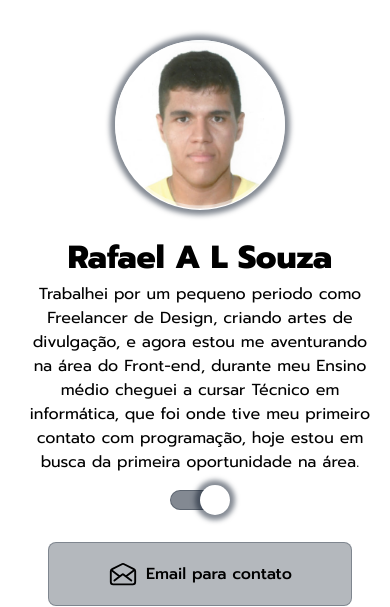
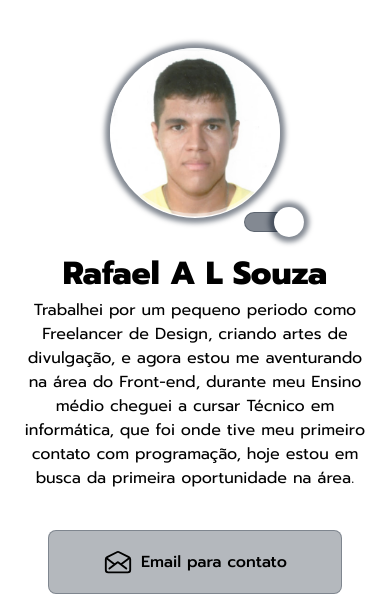
Before and after one commit to faellira/bio-links, a website: page index.html in a window 390 px wide. Shown: the top 607 px of the page. Drawn offline with nearby package versions, Linux system fonts and the light colour scheme.

Commit message:
add animation and position button and responsive settings

```diff
--- a/index.html
+++ b/index.html
@@ -1,29 +1,39 @@
 <!DOCTYPE html>
 <html lang="pt-br" class="light-mode">
+
 <head>
     <link rel="preconnect" href="https://fonts.googleapis.com">
     <link rel="preconnect" href="https://fonts.gstatic.com" crossorigin>
-<link href="https://fonts.googleapis.com/css2?family=Montserrat:wght@800&family=Prompt:wght@400;500;800&display=swap" rel="stylesheet">
+    <link
+        href="https://fonts.googleapis.com/css2?family=Montserrat:wght@800&family=Prompt:wght@400;500;800&display=swap"
+        rel="stylesheet">
     <meta charset="UTF-8">
     <meta name="viewport" content="width=device-width, initial-scale=1.0">
     <title>Bio - Perfil</title>
     <link rel="stylesheet" href="./style.css">
 </head>
+
 <body>
     <div id="container">
+        <div id="page-settings">
             <div id="profile">
-        <img src="./assets/Avatar.png" alt="Foto de perfil de Rafael utilizando uma camisa amarela"/>
+                <img src="./assets/Avatar.png" alt="Foto de perfil de Rafael utilizando uma camisa amarela" />
             </div>
+            <div id="rectangle-switch">
+                <div id="btn-switch" onclick="ThemeMode()" onmouseenter="">
+                    <button></button>
+                    <span></span>
+                </div>
+            </div>
+        </div>
+
         <div id="description">
             <h1>Rafael A L Souza</h1>
             <p>Trabalhei por um pequeno periodo como Freelancer de Design, criando artes de divulgação, e agora
-            estou me aventurando na área do Front-end, durante meu Ensino médio cheguei a cursar Técnico em informática, que foi
+                estou me aventurando na área do Front-end, durante meu Ensino médio cheguei a cursar Técnico em
+                informática, que foi
                 onde tive meu primeiro contato com programação, hoje estou em busca da primeira oportunidade na área.
             </p>
-    </div>
-    <div id="btn-switch" onclick="ThemeMode()" onmouseenter="">
-        <button></button>
-        <span></span>
         </div>
         <ul>
             <li>
@@ -57,4 +67,5 @@
 <script src="./script.js"></script>
 <script type="module" src="https://unpkg.com/ionicons@7.1.0/dist/ionicons/ionicons.esm.js"></script>
 <script nomodule src="https://unpkg.com/ionicons@7.1.0/dist/ionicons/ionicons.js"></script>
+
 </html>
--- a/style.css
+++ b/style.css
@@ -24,10 +24,24 @@ body *{
 }
 
 #container{
-    width: 400px;
+    width: 100%;
+    max-width: 768px;
     margin: 24px auto 0px;
     text-align: center;
     padding: 0 24px;
+}
+#page-settings{
+    display: inline-block;
+    position: relative;
+    padding: 8px;
+}
+#rectangle-switch{
+    display: flex;
+    position: absolute;
+    z-index: 1;
+    right: 0;
+    top: 80%;
+    display: inline-block;
 }
 #profile{
     padding: 16px;
@@ -59,7 +73,6 @@ ul {
 
 #btn-switch button{
     position: absolute;
-    left: 0;
     z-index: 1;
     width: 30px;
     height: 30px;
@@ -69,6 +82,8 @@ ul {
     top: 50%;
     background: var(--background-color);
     box-shadow: 0px 0px 5px 5px var(--shadow-color);
+
+    animation: slide-left 0.4s forwards;
 }
 
 #btn-switch span{
@@ -81,10 +96,10 @@ ul {
 }
 
 .light-mode #btn-switch button{
-    right: 0;
-    left: initial;
     background: var(--background-color);
     border: 1px solid  (var(--default-color));
+
+    animation: slide-right 0.4s;
 }
 ul li a{
     display: flex;
@@ -123,3 +138,21 @@ ul li a:hover{
 ul li a .icons{
     font-size: 30px;
 }
+
+@keyframes slide-right{
+    from{
+        left: 0;
+    }
+     to{
+        left: 50%;
+     }
+}
+
+@keyframes slide-left{
+    from{
+        left: 50%;
+    }
+     to{
+        left: 0;
+     }
+}
```
Lines whose indentation alone changed are shown as unchanged.
